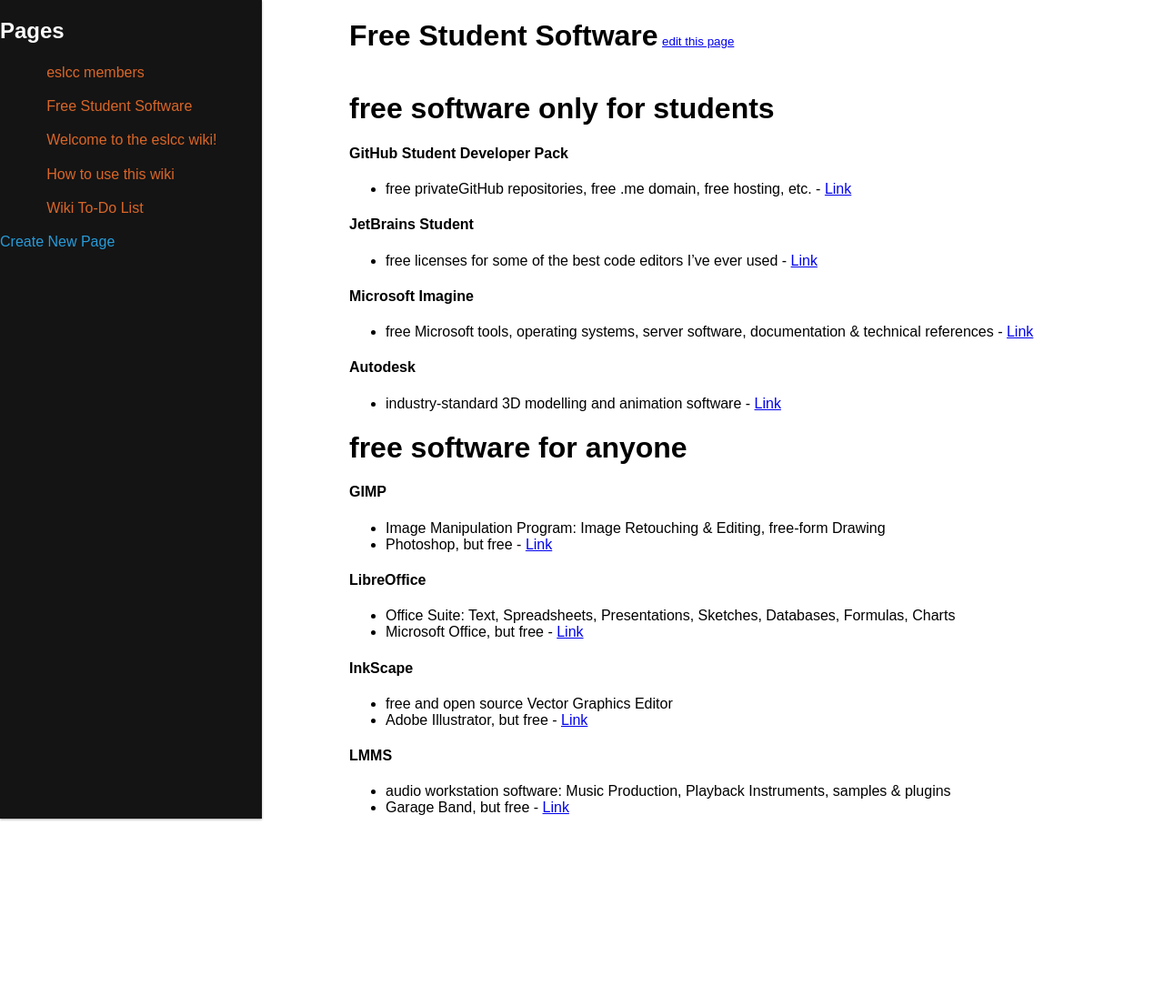
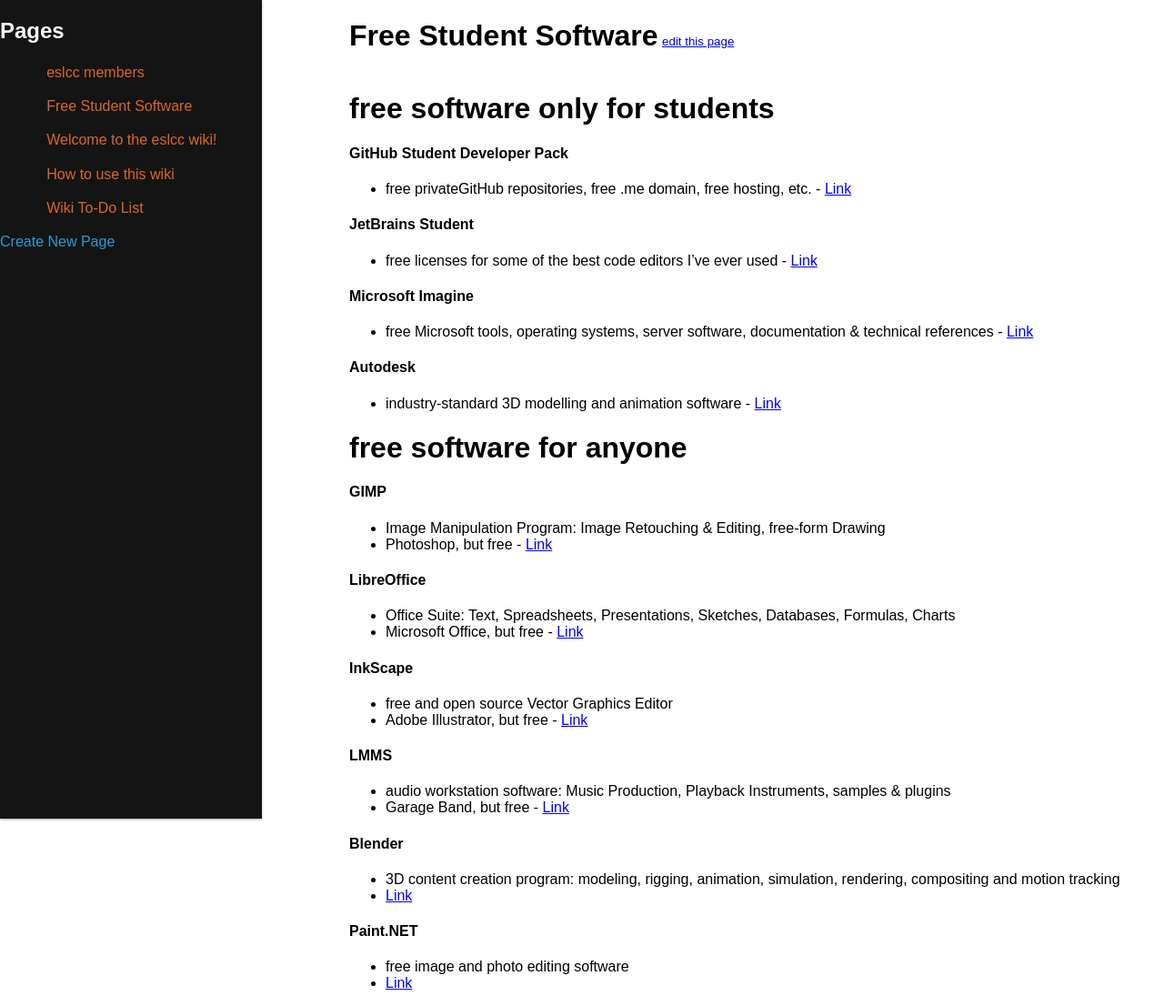
Before and after one commit to eslcc/wiki, a Jekyll site: the page built from pages/free-software.md, in a window 1280 px wide. Shown: the whole page at 91% size. Built offline with Jekyll 4.4.1, drawn with Linux system fonts in a browser that asks for light colours; before the commit the page ends 913 px from its top, so only the background shows below that.

Commit message:
Blender & Paint.NET
added Blender and Paint.NET

```diff
--- a/pages/free-software.md
+++ b/pages/free-software.md
@@ -41,3 +41,13 @@ title: Free Student Software
 
 * audio workstation software: Music Production, Playback Instruments, samples & plugins
 * Garage Band, but free - [Link](https://lmms.io/download)
+
+#### Blender
+
+* 3D content creation program: modeling, rigging, animation, simulation, rendering, compositing and motion tracking
+* [Link](https://www.blender.org/download)
+
+#### Paint.NET
+
+* free image and photo editing software
+* [Link](http://www.getpaint.net/download.html)
```
